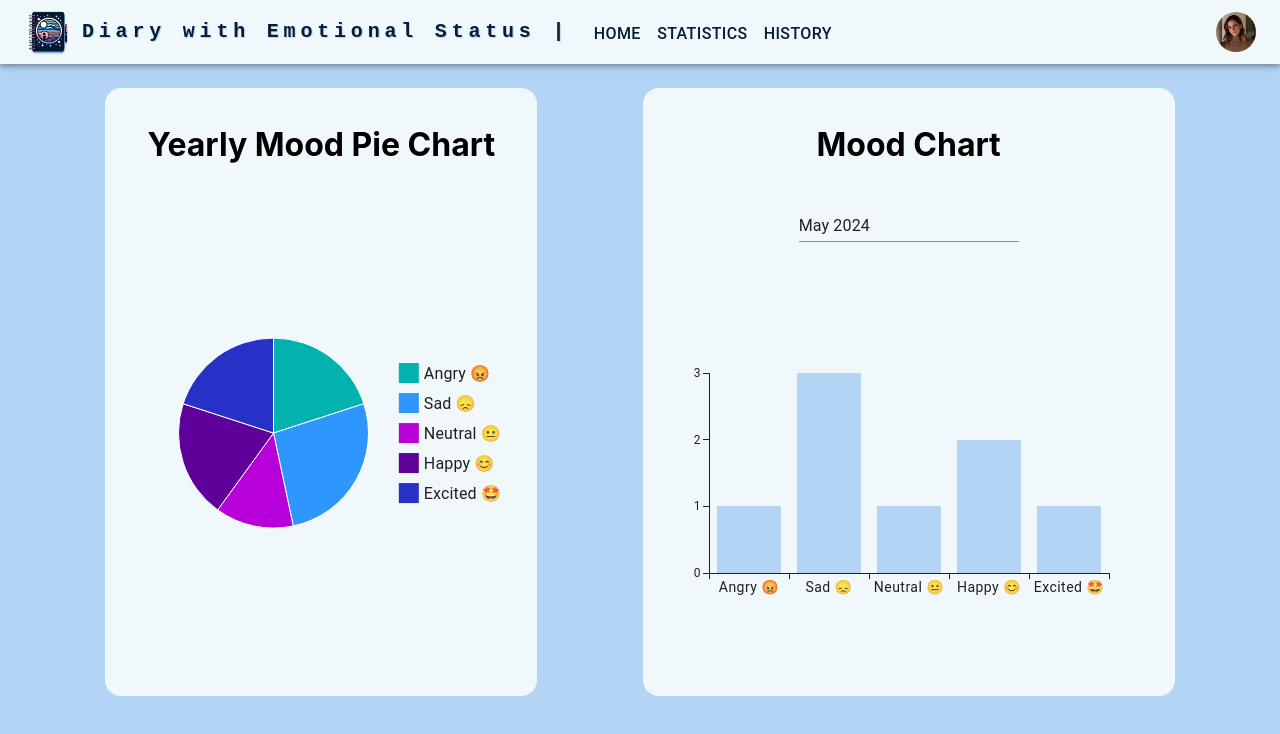
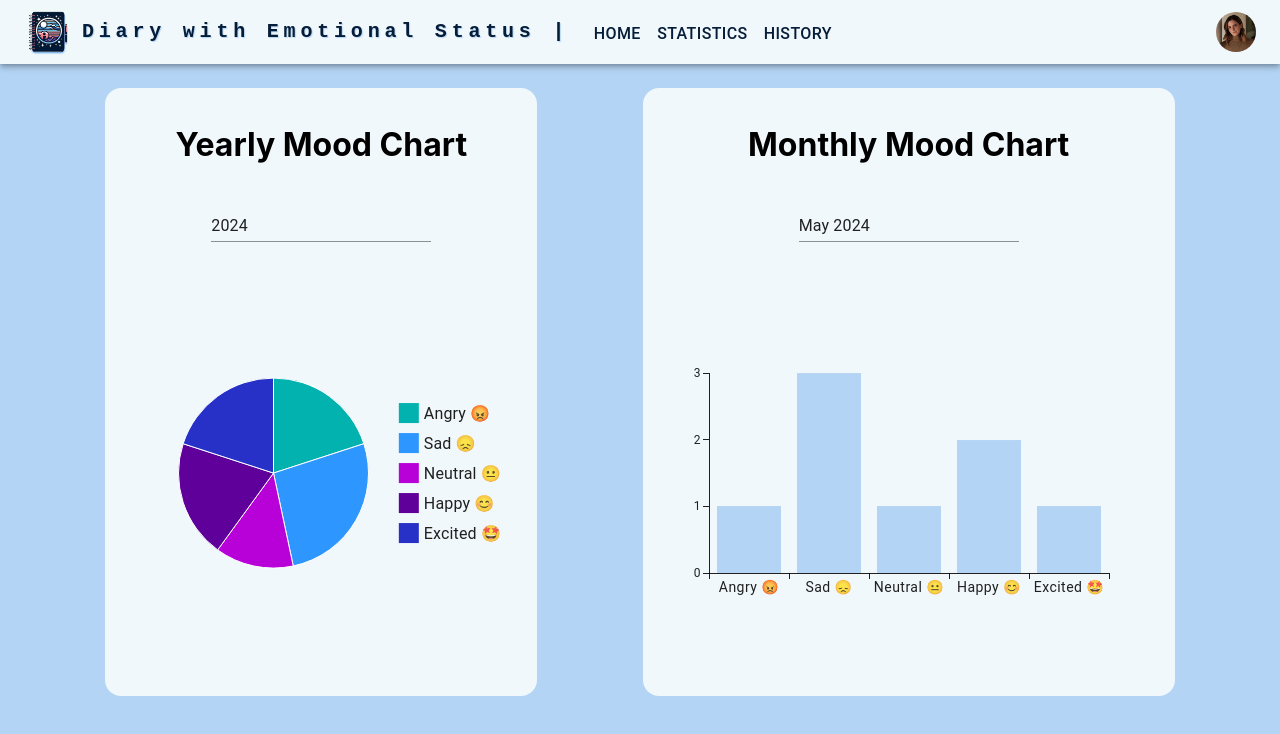
Before and after one commit to Mihai405/DES---Diary-with-Emotional-Status, a React (Create React App) app in the folder web/: page /Statistics in a window 1280 px wide. Shown: the top 734 px of the page. Built offline with nearby package versions, Linux system fonts and the light colour scheme.

Commit message:
improved YearlyPieChart.tsx

```diff
--- a/web/src/components/Statistics/MonthlyMoodChart.tsx
+++ b/web/src/components/Statistics/MonthlyMoodChart.tsx
@@ -26,8 +26,8 @@ export function MonthlyMoodChart({ moodHistory }: { moodHistory: MoodData[] }) {
     });
 
     return (
-        <div className="calendar-container">
-            <h1>Mood Chart</h1>
+        <div className="monthly-mood-container">
+            <h1>Monthly Mood Chart</h1>
             <DatePicker
                 views={['year', 'month']}
                 openTo="month"
--- a/web/src/components/Statistics/YearlyPieChart.tsx
+++ b/web/src/components/Statistics/YearlyPieChart.tsx
@@ -1,8 +1,17 @@
 import { MoodData } from '../../types';
 import { PieChart } from '@mui/x-charts';
 import * as React from 'react';
+import { DatePicker } from '@mui/x-date-pickers';
+import { useState } from 'react';
+import dayjs, { Dayjs } from 'dayjs';
 
 export function YearlyPieChart({ moodHistory }: { moodHistory: MoodData[] }) {
+    const [year, setYear] = useState<Dayjs | null>(dayjs());
+
+    const filteredMoodHistoryBasedOnYear = moodHistory.filter(moodData =>
+        year?.isSame(dayjs(moodData.date), 'year')
+    );
+
     const moodCounts: { [key: string]: number } = {
         Angry: 0,
         Sad: 0,
@@ -11,22 +20,25 @@ export function YearlyPieChart({ moodHistory }: { moodHistory: MoodData[] }) {
         Excited: 0,
     };
 
-    moodHistory.forEach(moodData => {
+    filteredMoodHistoryBasedOnYear.forEach(moodData => {
         moodCounts[moodData.mood]++;
     });
 
     return (
-        <div
-            style={{
-                backgroundColor: '#f1f8fb',
-                borderRadius: '16px',
-                padding: '16px',
-                display: 'flex',
-                flexDirection: 'column',
-                alignItems: 'center',
-            }}
-        >
-            <h1>Yearly Mood Pie Chart</h1>
+        <div className="yearly-mood-container">
+            <h1>Yearly Mood Chart</h1>
+            <DatePicker
+                views={['year']}
+                openTo="year"
+                disableFuture={true}
+                slotProps={{
+                    textField: {
+                        variant: 'standard',
+                    },
+                }}
+                value={year}
+                onChange={date => setYear(date)}
+            />
             <PieChart
                 series={[
                     {
--- a/web/src/components/Statistics/styles.css
+++ b/web/src/components/Statistics/styles.css
@@ -1,4 +1,4 @@
-.calendar-container {
+.monthly-mood-container {
     display: inline-flex;
     flex-direction: column;
     align-items: center;
@@ -10,3 +10,14 @@
     box-sizing: border-box;
     gap: 24px;
 }
+
+.yearly-mood-container {
+    display: inline-flex;
+    flex-direction: column;
+    align-items: center;
+    justify-content: space-between;
+    background-color: var(--secondary-color);
+    border-radius: 16px;
+    padding: 16px;
+    gap: 24px;
+}
```
